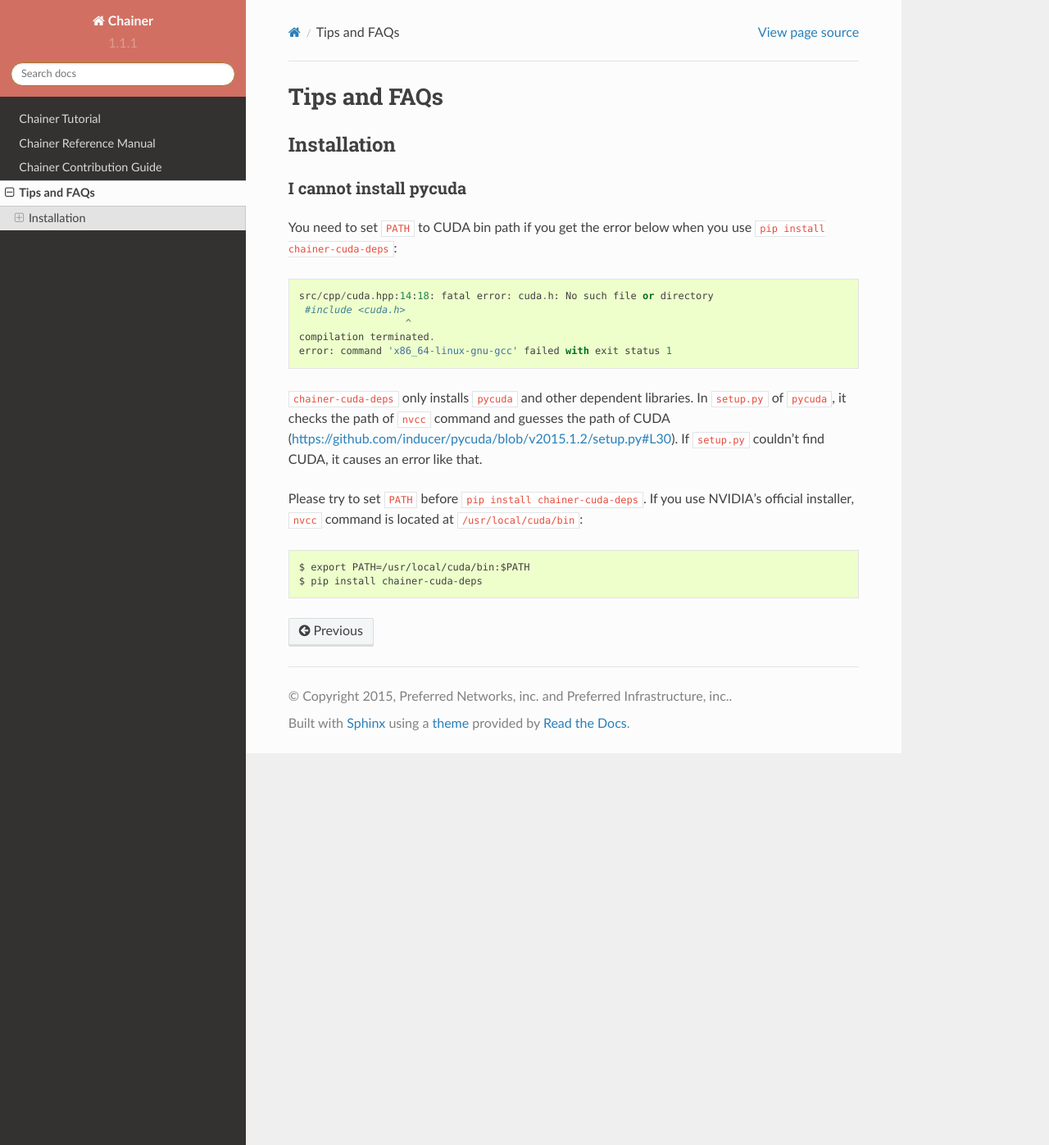
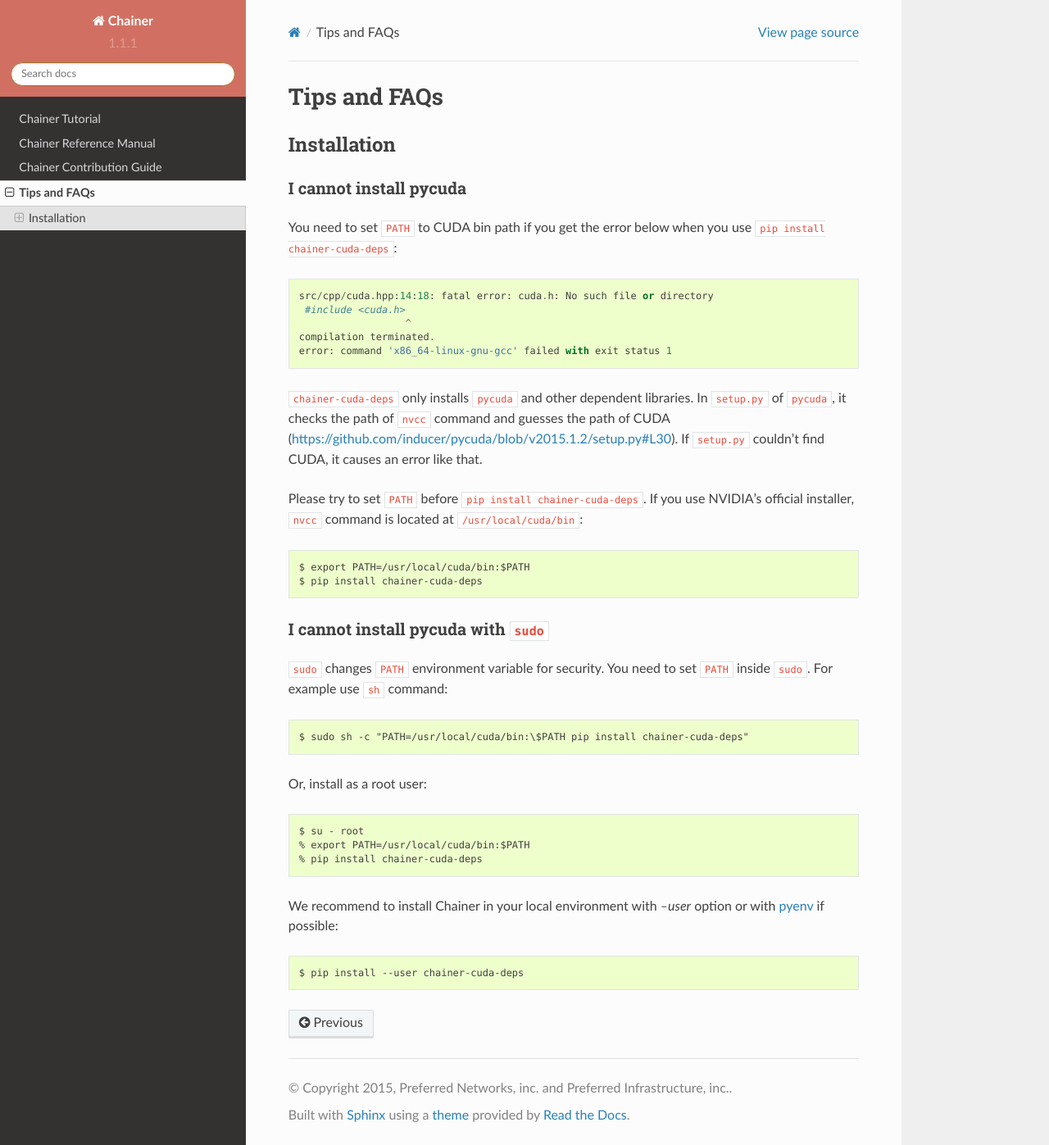
Before and after one commit to mitmul/intel-chainer, a Sphinx documentation site: the page built from docs/source/tips.rst, in a window 1280 px wide and 1397 px high. Shown: the whole window at 82% size. Built offline with Sphinx 7.4.7 and the Read the Docs theme 2.0.0, drawn with Linux system fonts in a browser that asks for light colours.

Commit message:
Write tips about sudo pip

```diff
--- a/docs/source/tips.rst
+++ b/docs/source/tips.rst
@@ -24,3 +24,23 @@
 
    $ export PATH=/usr/local/cuda/bin:$PATH
    $ pip install chainer-cuda-deps
+
+
+I cannot install pycuda with ``sudo``
+~~~~~~~~~~~~~~~~~~~~~~~~~~~~~~~~~~~~~
+
+``sudo`` changes ``PATH`` environment variable for security.
+You need to set ``PATH`` inside ``sudo``.
+For example use ``sh`` command::
+
+  $ sudo sh -c "PATH=/usr/local/cuda/bin:\$PATH pip install chainer-cuda-deps"
+
+Or, install as a root user::
+
+  $ su - root
+  % export PATH=/usr/local/cuda/bin:$PATH
+  % pip install chainer-cuda-deps
+
+We recommend to install Chainer in your local environment with `--user` option or with `pyenv <https://github.com/yyuu/pyenv>`_ if possible::
+
+  $ pip install --user chainer-cuda-deps
```
